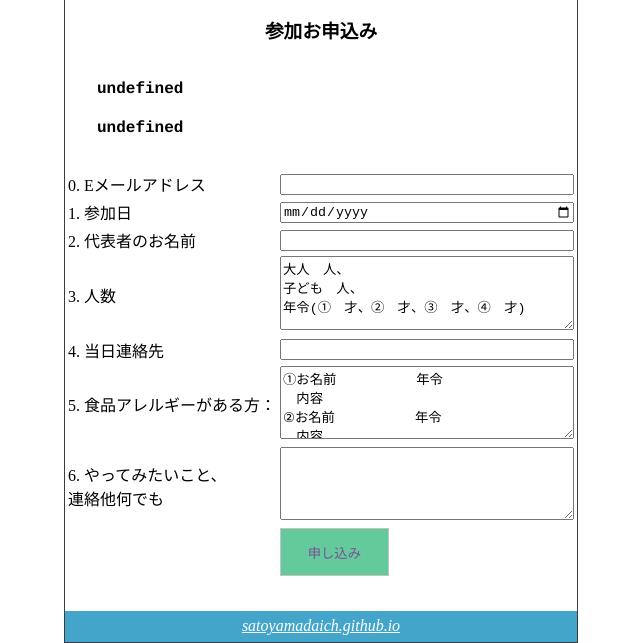
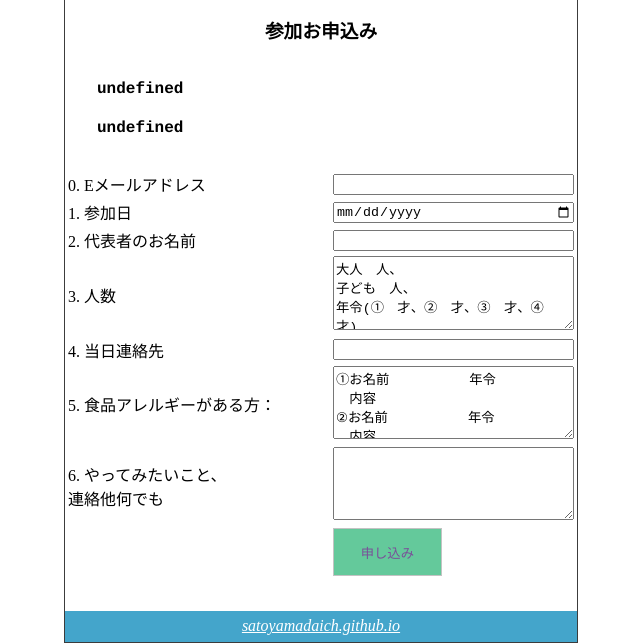
Before and after one commit to satoyamadaich/satoyama.github.io, a plain HTML site: page index.html in a window 1280 px wide. Shown: the part 167-810 px from the top of the page, without its empty margins (319-959 px from the left). Drawn offline with Linux system fonts and the light colour scheme.

Commit message:
td min width

```diff
--- a/satoyama.css
+++ b/satoyama.css
@@ -88,8 +88,11 @@ th,td {
     text-align:left;
 }
 th{
-    width: 13em;
+    max-width: 13em;
     font-weight: normal;
+}
+td {
+    min-width:12em;
 }
 
 input[type="date"],
```
